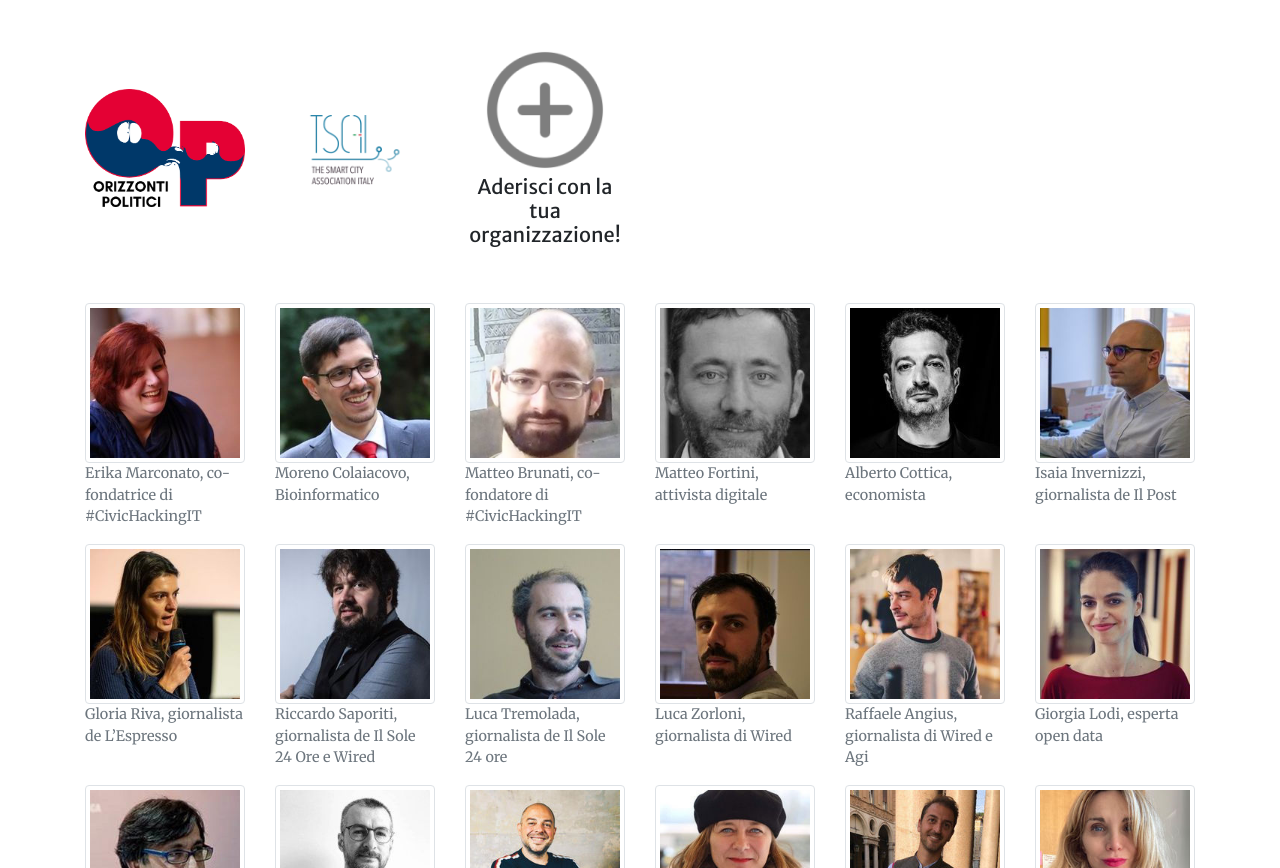
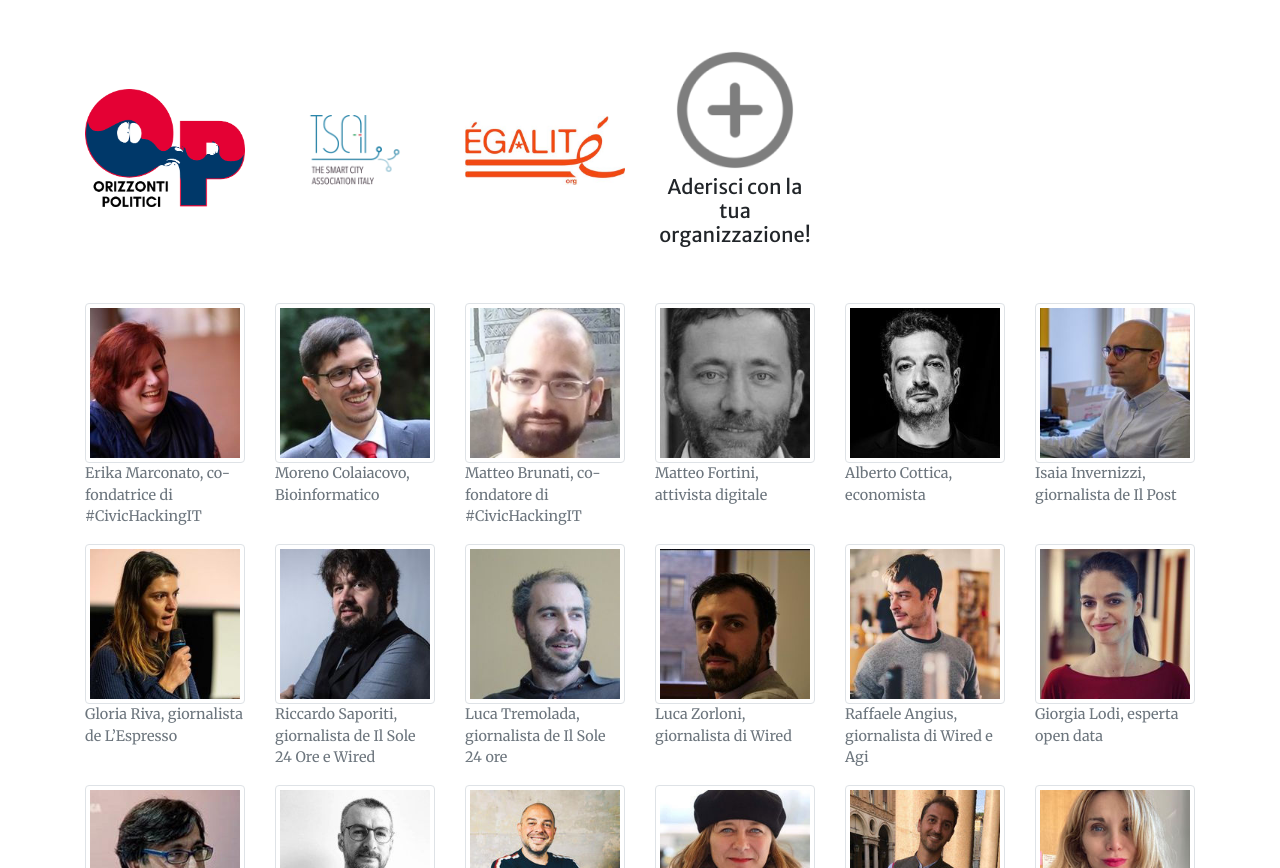
Before and after one commit to ondata/datibenecomune, a plain HTML site: page index.html in a window 1280 px wide. Shown: the part 5586-6454 px from the top of the page. Drawn offline with nearby package versions, Linux system fonts and the light colour scheme.

Commit message:
aggiunto Égalité Onlus

```diff
--- a/index.html
+++ b/index.html
@@ -787,6 +787,12 @@
                                 src="imgs/loghi/thesmartcityassociation.png" alt="the smart city association"></a>
                     </div>
                 </div>
+                <div class="partners col-lg-2 col-md-4 text-center">
+                    <div class="mt-5">
+                        <a href="https://www.egalite.org/" target="_blank"><img class="img-fluid"
+                                src="imgs/loghi/egalite.jpg" alt="Égalité Onlus"></a>
+                    </div>
+                </div>
 
 
                 <!-- ICONA NUOVO PARTNER
```
Also changed, not shown: imgs/loghi/egalite.jpg (added).
